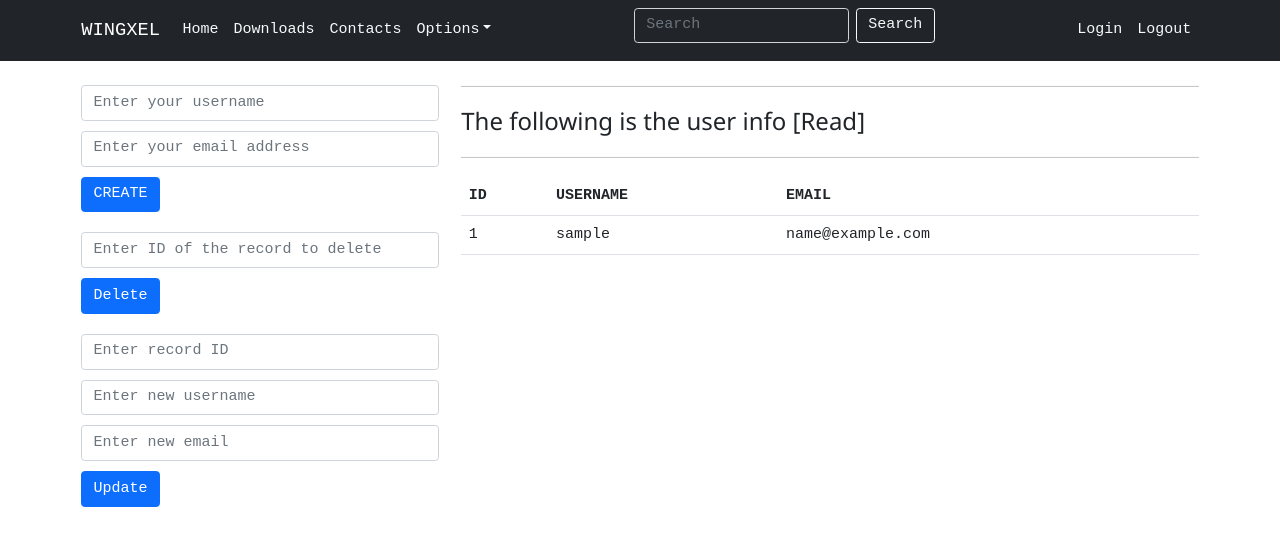
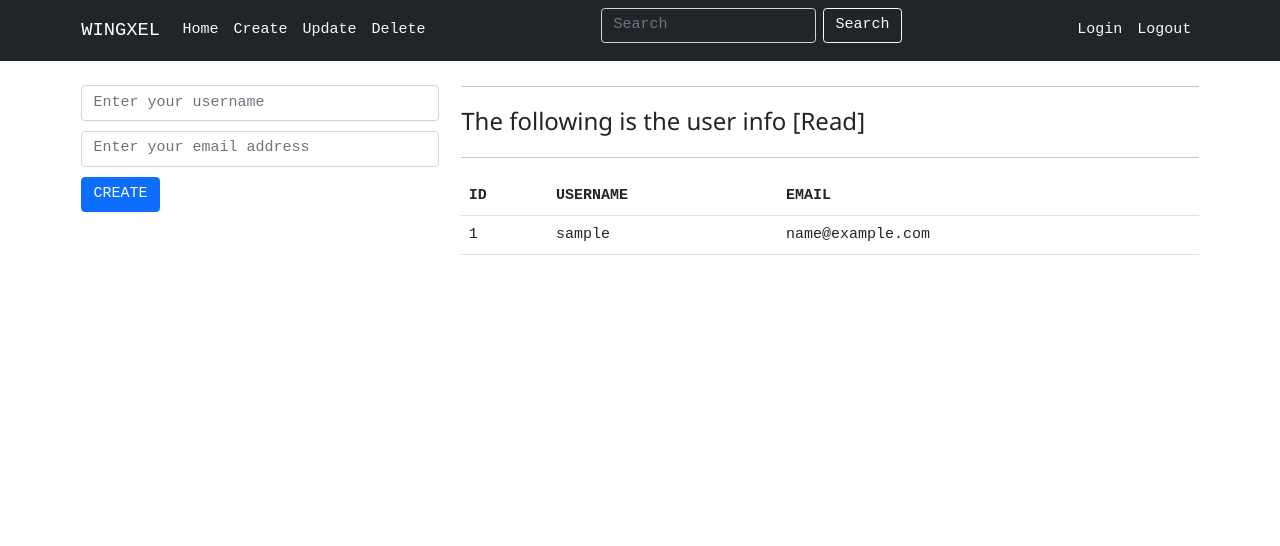
Before and after one commit to wingxel/django-crud-form-jquery, a Django app: page / in a window 1280 px wide. Shown: the top 546 px of the page. Run offline with Django 3.2, Linux system fonts and the light colour scheme; tables that the repository leaves empty hold one stand-in row (values such as "Sample post"); some libraries are stand-ins or nearby versions.

Commit message:
Hide update and delete form

```diff
--- a/app/static/app/css/app.css
+++ b/app/static/app/css/app.css
@@ -13,3 +13,7 @@ body {
 main {
     margin-top: 65px;
 }
+
+.DeleteForm, .UpdateForm {
+    display: none;
+}
--- a/app/static/app/js/app.js
+++ b/app/static/app/js/app.js
@@ -64,13 +64,15 @@ $(function () {
         submitEvent.preventDefault();
     });
 
-    // $("#search-form").submit(function (submitEvent) {
-    //     let term = $("#search").val();
-    //     let data = new FormData();
-    //     data.append("term", term);
+    $("#create").click(function (clickEvent) {
+        clickEvent.preventDefault();
+    });
 
-    //     myAjax(data, "/search/", "POST", csrf);
+    $("#update").click(function (clickEvent) {
+        clickEvent.preventDefault();
+    });
 
-    //     submitEvent.preventDefault();
-    // });
+    $("#delete").click(function (clickEvent) {
+        clickEvent.preventDefault();
+    });
 });
--- a/app/templates/app/includes/navigation.html
+++ b/app/templates/app/includes/navigation.html
@@ -13,23 +13,17 @@
                     <a class="nav-link text-light" href="{% url 'index_page' %}">Home</a>
                 </li>
                 <li class="nav-item">
-                    <a class="nav-link text-light" href="#">Downloads</a>
+                    <a class="nav-link text-light" href="#" id="create">Create</a>
                 </li>
                 <li class="nav-item">
-                    <a class="nav-link text-light" href="#">Contacts</a>
+                    <a class="nav-link text-light" href="#" id="update">Update</a>
                 </li>
-                <li class="nav-item dropdown">
-                    <a class="nav-link dropdown-toggle text-light" href="#" id="navbarDropdown" role="button" data-bs-toggle="dropdown" aria-expanded="false">Options</a>
-                    <ul class="dropdown-menu" aria-labelledby="navbarDropdown">
-                        <li><a class="dropdown-item" href="#">Option 1</a></li>
-                        <li><a class="dropdown-item" href="#">Option 2</a></li>
-                        <li><hr class="dropdown-divider"></li>
-                        <li><a class="dropdown-item" href="#">Overall</a></li>
-                    </ul>
+                <li class="nav-item">
+                    <a class="nav-link text-light" href="#" id="delete">Delete</a>
                 </li>
             </ul>
 
-            <form class="d-flex" id="search-form" method="GET" action="/search">
+            <form class="d-flex mx-auto" id="search-form" method="GET" action="/search">
                 <input class="form-control me-2 bg-dark text-light" type="search" value="{{ query }}" name="q" id="search" placeholder="Search" aria-label="Search" required>
                 <input type="submit" value="Search" class="btn btn-outline-light">
             </form>
--- a/app/templates/app/index.html
+++ b/app/templates/app/index.html
@@ -23,7 +23,7 @@
                         {% csrf_token %}
                     </form>
 
-                    <div class="AddForm">
+                    <div class="AddForm" id="crt">
                         <form role="form" class="form-horizontal" id="add_form">
                             <div class="form-group">
                                 <input type="text" name="Username" id="username" class="form-control" placeholder="Enter your username" required>
@@ -35,7 +35,7 @@
                             <button id="add_another_record" class="btn btn-primary">CREATE</button>
                         </form>
                     </div>
-                    <div class="DeleteForm">
+                    <div class="DeleteForm" id="del">
                         <form role="form" class="form-holizontal" id="delete_form">
                             <div class="form-group">
                                 <input type="number" name="ID" id="id" class="form-control" placeholder="Enter ID of the record to delete" required>
@@ -43,8 +43,8 @@
                             <button id="delete_record" class="btn btn-primary">Delete</button>
                         </form>
                     </div>
-                    <div class="UpdateForm" id="update_form">
-                        <form role="form" class="form-horizontal">
+                    <div class="UpdateForm" id="upd">
+                        <form role="form" class="form-horizontal" id="update_form">
                             <div class="form-group">
                                 <input type="number" name="Update_id" id="update_id" class="form-control" placeholder="Enter record ID" required>
                             </div>
```
